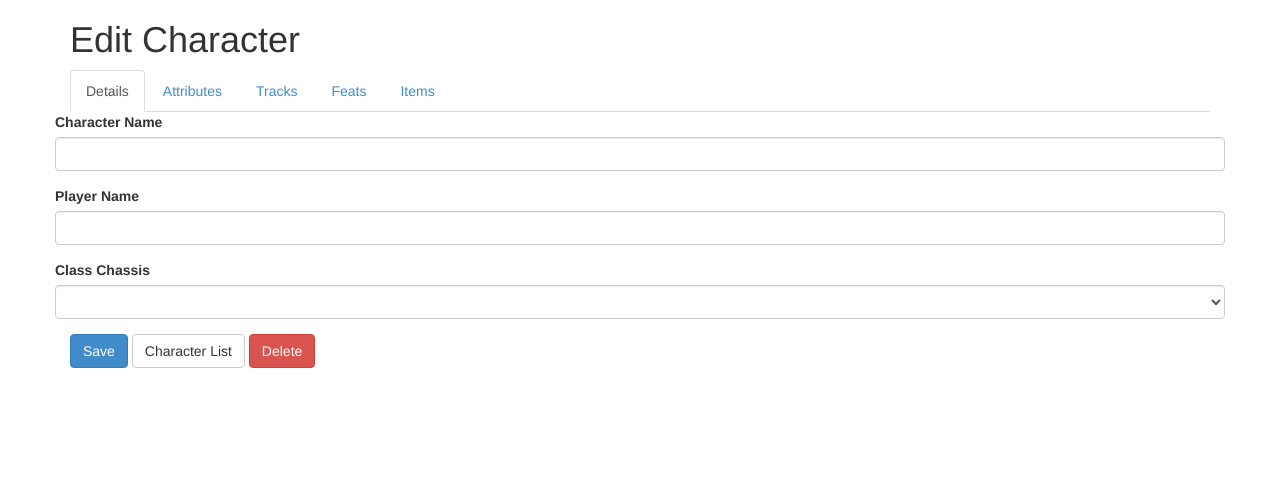
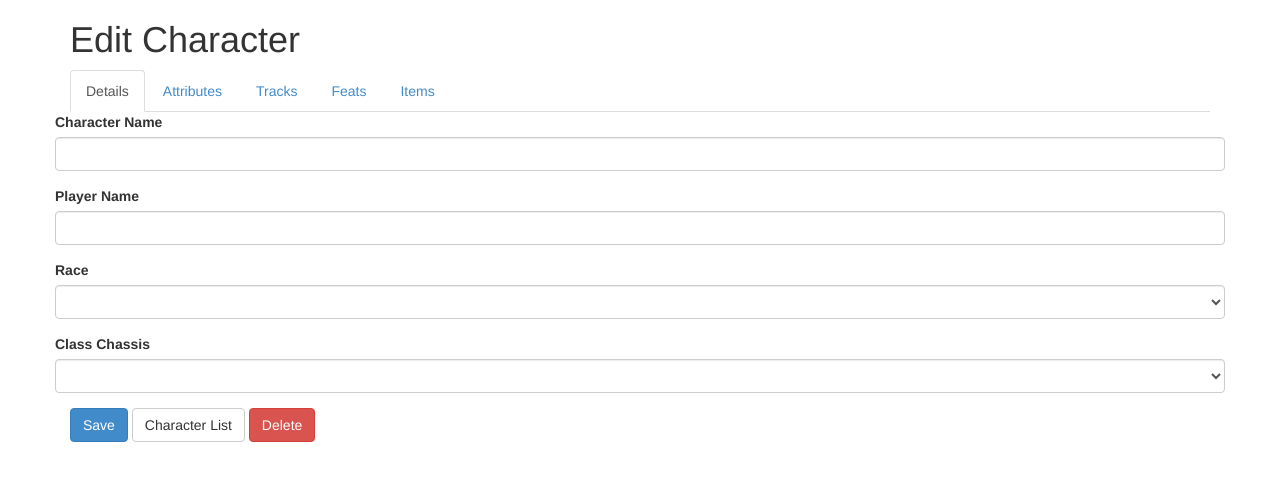
Before and after one commit to Moguri/legendgen, a Django app: template cgen/templates/cgen/detail.html in a window 1280 px wide. Shown: the top 481 px of the page. Run offline with Django 3.2, Linux system fonts and the light colour scheme; the template is opened without the code that fills it, so the values that code supplies are empty; some libraries are stand-ins or nearby versions.

Commit message:
Adding the start of races.

```diff
--- a/cgen/templates/cgen/detail.html
+++ b/cgen/templates/cgen/detail.html
@@ -24,6 +24,14 @@
 				<label for="pname">Player Name</label>
 				<input type="text" class="form-control" id="pname" name="pname" value="{{char.pname}}">
 			</div>
+            <div class="form-group">
+                <label for="race">Race</label>
+                <select class="form-control" name="race">
+					{% for race in races%}
+					<option value="{{race.id}}" {% if race.id == char.race.id %} selected {% endif %}>{{race}}</option>
+					{% endfor %}
+				</select>
+            </div>
 			<div class="form-group">
 				<label for="class_chassis">Class Chassis</label>
 				<select class="form-control" name="class_chassis">
--- a/cgen/views.py
+++ b/cgen/views.py
@@ -4,7 +4,7 @@ from django.core.urlresolvers import reverse
 
 from collections import OrderedDict
 
-from cgen.models import Character, ClassChassis, ATT_VALUES
+from cgen.models import Character, ClassChassis, Race, ATT_VALUES
 
 def index(request):
     clist = Character.objects.all()
@@ -19,11 +19,13 @@ def detail(request, cid):
     return render(request, 'cgen/detail.html', {
 		'char': char,
 		'classes': ClassChassis.objects.all(),
+        'races': Race.objects.all(),
 		'attribs': attribs,
 	})
 
 def new(request):
-    char = Character(class_chassis = ClassChassis.objects.all()[:1].get())
+    char = Character(class_chassis=ClassChassis.objects.all()[:1].get(),
+                     race=Race.objects.all()[:1].get())
     char.save()
     return HttpResponseRedirect(reverse('cgen:detail', args=(char.id,)))
 
```
Also changed, not shown: cgen/models.py (+17 -0 lines).
